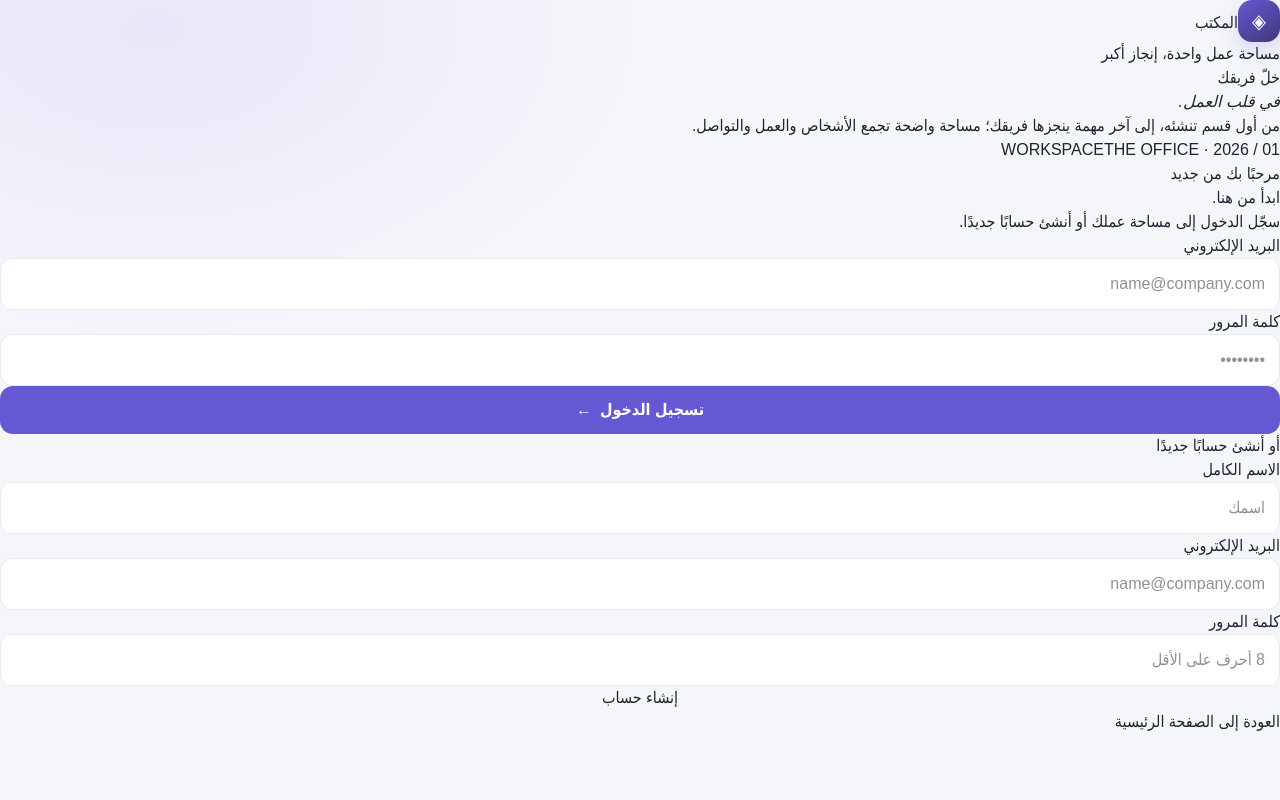
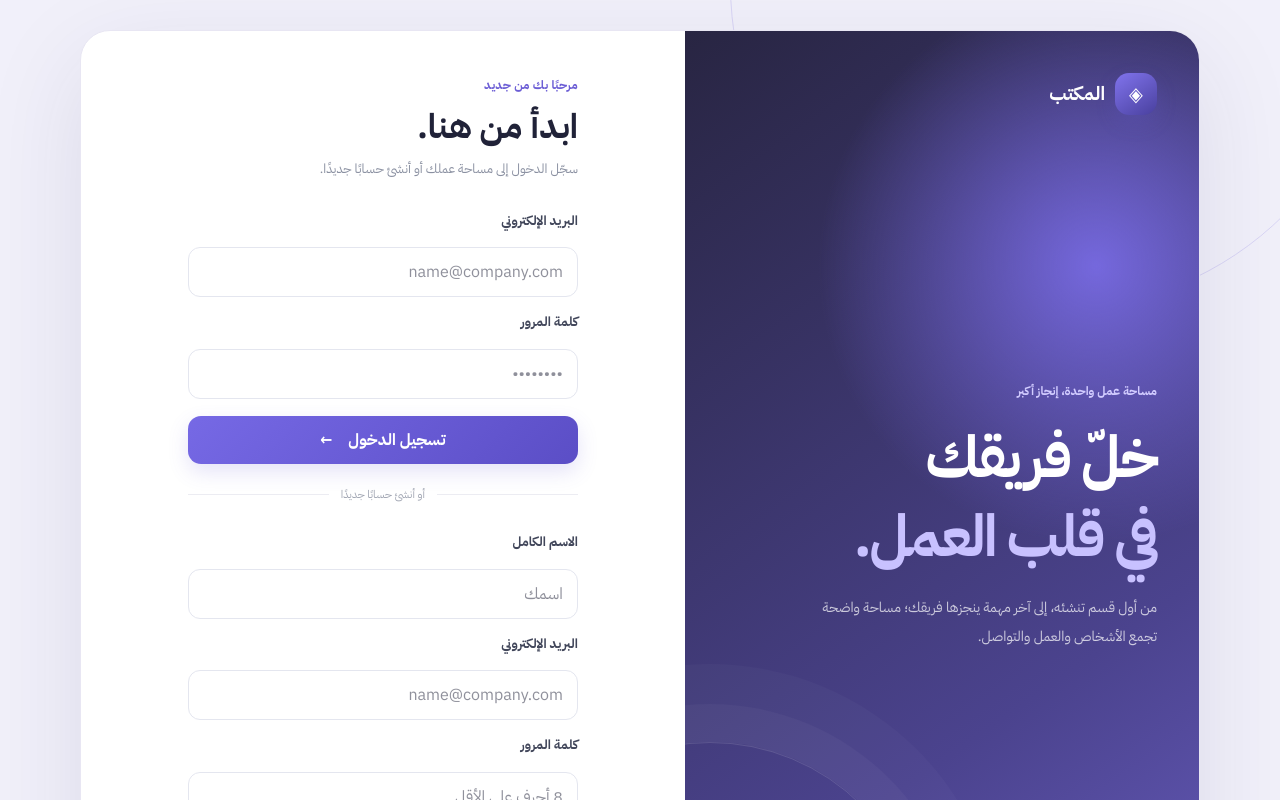
Before and after one commit to yznm1lq-pixel/the-office-mvp, a Next.js app: page /login in a window 1280 px wide. Shown: the top 800 px of the page. Built offline with nearby package versions, Linux system fonts and the light colour scheme; no server answers.

Commit message:
Refresh complete design system and Arabic typography

```diff
--- a/app/globals.css
+++ b/app/globals.css
@@ -1,116 +1,75 @@
+@import url('https://fonts.googleapis.com/css2?family=IBM+Plex+Sans+Arabic:wght@400;500;600;700&family=Plus+Jakarta+Sans:wght@400;500;600;700;800&display=swap');
 @import "tailwindcss";
 
-:root {
-  color-scheme: light;
-  --ink: #1e2432;
-  --muted: #7b8496;
-  --paper: #f5f6fa;
-  --line: #e8eaf0;
-  --violet: #6558d3;
-  --violet-dark: #5145bc;
-}
-
-* { box-sizing: border-box; }
-html { min-height: 100%; background: var(--paper); }
-body {
-  margin: 0;
-  color: var(--ink);
-  background:
-    radial-gradient(ellipse at 12% 4%, rgba(126, 112, 232, .10), transparent 32rem),
-    var(--paper);
-  font-family: Arial, Tahoma, sans-serif;
-}
-button, input { font: inherit; }
-button { cursor: pointer; }
-::selection { background: #dcd8ff; color: #30266f; }
-
-.surface {
-  background: rgba(255,255,255,.9);
-  border: 1px solid rgba(230,232,240,.9);
-  box-shadow: 0 18px 60px rgba(33,39,68,.06);
-  backdrop-filter: blur(16px);
-}
-.primary-button {
-  display: inline-flex; align-items: center; justify-content: center;
-  border: 0; border-radius: 13px; padding: 12px 20px;
-  color: white; background: var(--violet); font-weight: 700;
-  transition: transform .18s ease, background .18s ease;
-}
-.primary-button:hover { background: var(--violet-dark); transform: translateY(-1px); }
-.field {
-  width: 100%; min-width: 0; border: 1px solid var(--line); border-radius: 12px;
-  padding: 13px 14px; background: #fff; outline: none;
-}
-.field:focus { border-color: #958ce8; box-shadow: 0 0 0 3px rgba(101,88,211,.10); }
-
-.brand-mark {
-  display: inline-flex; width: 42px; height: 42px; align-items: center; justify-content: center;
-  border-radius: 14px; color: #fff; background: linear-gradient(145deg,#6558d3,#403779);
-  box-shadow: 0 8px 20px rgba(101,88,211,.2); font-size: 20px; font-weight: 900;
-}
-.stat-card {
-  min-width: 0; border: 1px solid #e9eaf2; border-radius: 22px; background: rgba(255,255,255,.92);
-  padding: 21px; box-shadow: 0 12px 32px rgba(33,39,68,.035);
-}
-.stat-icon {
-  display: inline-flex; width: 34px; height: 34px; align-items: center; justify-content: center;
-  border-radius: 11px; background: #f0eeff; color: #6558d3; font-size: 16px;
-}
-.stat-icon-live { background: #e9f8ef; color: #159653; font-size: 10px; }
-.office-card {
-  display: block; min-width: 0; border: 1px solid #e8eaf0; border-radius: 24px; background: #fff;
-  padding: 22px; box-shadow: 0 12px 32px rgba(33,39,68,.04);
-  transition: transform .18s ease, box-shadow .18s ease, border-color .18s ease;
-}
-.office-card:hover { transform: translateY(-2px); border-color: #d2cdfa; box-shadow: 0 18px 42px rgba(64,55,121,.09); }
-.office-card-mark {
-  display: inline-flex; width: 46px; height: 46px; flex: 0 0 auto; align-items: center; justify-content: center;
-  border-radius: 15px; background: #f0eeff; color: #6558d3; font-size: 22px;
-}
-.status-live, .status-idle {
-  display: inline-flex; align-items: center; gap: 7px; white-space: nowrap;
-  border-radius: 999px; padding: 7px 10px; font-size: 11px; font-weight: 700;
-}
-.status-live { background: #eaf8ef; color: #16834a; }
-.status-idle { background: #f2f3f6; color: #7b8496; }
-.status-live i, .status-idle i { width: 7px; height: 7px; border-radius: 50%; background: currentColor; }
-.empty-state {
-  display: flex; min-height: 190px; flex-direction: column; align-items: center; justify-content: center;
-  border: 1px dashed #d8d4f4; border-radius: 22px; background: rgba(255,255,255,.7); text-align: center; padding: 24px;
-}
-.setup-step { display: flex; align-items: center; gap: 12px; color: #647084; }
-.setup-step > span {
-  display: inline-flex; width: 31px; height: 31px; flex: 0 0 auto; align-items: center; justify-content: center;
-  border: 1px solid #e4e6ed; border-radius: 50%; background: #fff; color: #81899a; font-size: 12px; font-weight: 800;
-}
-.setup-step-done { color: #28234f; }
-.setup-step-done > span { border-color: #d8f0e1; background: #eaf8ef; color: #16834a; }
-.office-hero-art {
-  position: relative; min-height: 340px; overflow: hidden; border: 1px solid #e6e2fa; border-radius: 30px;
-  background: radial-gradient(ellipse at 50% 45%,#e9e6ff 0%,#f5f4ff 50%,#fbfbfe 100%);
-}
-.office-art-grid {
-  position: absolute; inset: 0; opacity: .45;
-  background-image: linear-gradient(30deg,#d8d5f0 1px,transparent 1px),linear-gradient(150deg,#d8d5f0 1px,transparent 1px);
-  background-size: 34px 20px;
-}
-.office-art-floor {
-  position: absolute; left: 50%; top: 50%; display: flex; width: min(76%,390px); height: 170px;
-  align-items: center; justify-content: space-evenly; transform: translate(-50%,-50%) rotate(-8deg) skewY(8deg);
-  border: 1px solid #bdb5ee; border-radius: 24px; background: linear-gradient(135deg,#d9d5fb,#bcb4ef);
-  box-shadow: 0 28px 50px rgba(79,68,159,.18);
-}
-.office-art-floor span {
-  display: flex; width: 58px; height: 58px; align-items: center; justify-content: center; border: 3px solid white;
-  border-radius: 18px; background: white; color: #6558d3; box-shadow: 0 9px 20px rgba(54,47,115,.13); font-size: 24px;
-}
-.office-art-label {
-  position: absolute; bottom: 24px; right: 24px; border: 1px solid #fff; border-radius: 999px;
-  background: rgba(255,255,255,.8); padding: 9px 15px; color: #5145bc; font-size: 12px; font-weight: 700;
-}
-@media (max-width: 640px) {
-  .office-hero-art { min-height: 270px; }
-  .office-art-floor { height: 135px; }
-  .office-art-floor span { width: 46px; height: 46px; border-radius: 14px; }
-  .office-card { padding: 17px; }
-}
+:root{color-scheme:light;--ink:#202238;--muted:#788096;--paper:#f5f6fb;--line:#e8e9f1;--violet:#6658d3;--violet-dark:#5044b7;--navy:#24223f;--green:#16845a}
+*{box-sizing:border-box}
+html{min-height:100%;background:var(--paper)}
+body{margin:0;color:var(--ink);background:radial-gradient(ellipse at 12% 0%,rgba(120,105,226,.10),transparent 32rem),var(--paper);font-family:'IBM Plex Sans Arabic','Plus Jakarta Sans',Tahoma,sans-serif;font-feature-settings:"ss01" on}
+button,input,textarea,select{font:inherit}button{cursor:pointer}a{color:inherit;text-decoration:none}::selection{background:#dedaff;color:#2e2868}
+.primary-button,.secondary-button,.button-disabled{display:inline-flex;align-items:center;justify-content:center;gap:8px;border:0;border-radius:13px;padding:12px 19px;font-weight:700;transition:transform .18s,background .18s,box-shadow .18s}
+.primary-button{color:white;background:linear-gradient(135deg,#7669e5,#5b4ec6);box-shadow:0 8px 20px #6558d32b}
+.primary-button:hover{background:linear-gradient(135deg,#695bd7,#4f43b7);transform:translateY(-1px);box-shadow:0 12px 25px #6558d33b}
+.secondary-button{color:#5145bc;background:#f0eeff;border:1px solid #e2defe}
+.button-disabled{color:#9ca3b3;background:#eceef3;pointer-events:none}
+.field{width:100%;min-width:0;border:1px solid #e4e6ef;border-radius:12px;padding:12px 14px;background:white;outline:none;color:var(--ink);transition:border .15s,box-shadow .15s}
+.field:focus{border-color:#9289e8;box-shadow:0 0 0 3px #7669e51c}
+label{display:block;margin:2px 0 8px;font-size:13px;font-weight:700;color:#41465a}
+.surface,.panel{background:rgba(255,255,255,.91);border:1px solid #e8e9f1;box-shadow:0 18px 55px #2523450a;backdrop-filter:blur(16px)}
+.panel{min-width:0;border-radius:24px;padding:24px}
+.brand-mark{display:inline-flex;width:42px;height:42px;align-items:center;justify-content:center;border-radius:14px;color:white;background:linear-gradient(145deg,#8174ed,#49409e);box-shadow:0 8px 20px #6558d333;font-size:20px;font-weight:900}
+.brand-lockup{display:inline-flex;align-items:center;gap:10px;font-size:19px;font-weight:800}
+.app-shell{min-height:100vh;padding:22px 22px 54px}
+.app-header{display:flex;align-items:center;justify-content:space-between;gap:16px;padding-bottom:20px;border-bottom:1px solid #e8e9f0}
+.nav-link{font-size:13px;font-weight:700;color:#6e7488;transition:color .15s}.nav-link:hover{color:var(--violet)}
+.page-heading{display:flex;align-items:end;justify-content:space-between;gap:18px;margin:38px 0 24px}
+.page-heading h1{font-size:clamp(27px,4vw,40px);font-weight:800;line-height:1.35;letter-spacing:-.04em;margin:7px 0}
+.page-heading p:not(.eyebrow){font-size:14px;line-height:1.9;color:var(--muted);margin:0}
+.eyebrow{font-size:12px;font-weight:800;color:#6c5ed5;letter-spacing:.02em}
+.role-pill,.count-badge{display:inline-flex;align-items:center;justify-content:center;border-radius:999px;padding:8px 13px;background:#f0eeff;color:#5548bc;font-size:11px;font-weight:800;white-space:nowrap}
+.stepper{display:flex;align-items:center;gap:12px;margin:28px 0 26px;overflow-x:auto;padding:4px 0 10px}
+.step{display:inline-flex;align-items:center;gap:9px;white-space:nowrap;color:#969bad;font-size:12px;font-weight:700}
+.step b{display:inline-flex;width:30px;height:30px;align-items:center;justify-content:center;border:1px solid #e1e3eb;border-radius:50%;background:white;font-size:11px}
+.step.current{color:#5448bb}.step.current b{border-color:#6d60d8;background:#6d60d8;color:white;box-shadow:0 5px 14px #6d60d83b}
+.step.complete{color:#17865b}.step.complete b{border-color:#cceedd;background:#eaf8f0;color:#16845a}
+.step-line{width:clamp(22px,8vw,100px);height:1px;flex:0 0 auto;background:#e0e2eb}
+.setup-layout{display:grid;grid-template-columns:minmax(0,1fr) 310px;gap:20px}
+.setup-main{padding:28px}.panel-heading{display:flex;align-items:center;justify-content:space-between;gap:14px;margin-bottom:22px}
+.panel-heading h2,.invite-panel h2{font-size:19px;font-weight:800;margin:0}.panel-heading p{font-size:12px;color:var(--muted);margin:5px 0 0}
+.department-grid,.project-grid{display:grid;grid-template-columns:repeat(auto-fit,minmax(190px,1fr));gap:11px}
+.department-card{display:flex;align-items:center;gap:12px;padding:15px;border:1px solid #ececf3;border-radius:16px;background:#fff}
+.department-card strong{display:block;font-size:14px}.department-card small{display:block;margin-top:4px;color:#9aa0af;font-size:11px}
+.department-dot{width:11px;height:11px;flex:0 0 auto;border-radius:50%;box-shadow:0 0 0 5px #f4f3fc}
+.empty-state{display:flex;min-height:155px;flex-direction:column;align-items:center;justify-content:center;border:1px dashed #d8d5ed;border-radius:18px;background:#fbfaff;text-align:center;padding:22px;color:#777f93;font-size:13px}
+.empty-state p{margin:7px 0 0;font-size:12px;line-height:1.8}.empty-icon{font-size:27px;color:#6c5ed5;margin-bottom:9px}
+.create-form{display:grid;gap:10px;margin-top:24px;padding-top:22px;border-top:1px solid #eff0f5}
+.inline-form{display:flex;gap:10px}.inline-form .field{flex:1}
+.panel-footer{display:flex;align-items:center;justify-content:space-between;gap:12px;margin-top:25px;padding-top:20px;border-top:1px solid #eff0f5}
+.setup-aside{align-self:start;padding:26px}.panel-icon{display:inline-flex;width:42px;height:42px;align-items:center;justify-content:center;border-radius:14px;background:#f0eeff;color:#6356ce;font-size:21px}
+.setup-aside h3{font-size:18px;font-weight:800;margin:17px 0 8px}.setup-aside>p,.invite-panel>p{font-size:12px;line-height:2;color:var(--muted)}
+.setup-mini-stat{display:flex;align-items:center;justify-content:space-between;padding:13px 0;border-top:1px solid #eff0f5;font-size:12px;color:#858c9d}.setup-mini-stat strong{font-size:17px;color:var(--ink)}
+.notice{margin:15px 0;border-radius:13px;padding:12px 15px;font-size:12px;line-height:1.8}.notice-error{border:1px solid #f5d8d8;background:#fff5f4;color:#a34444}.notice-success{border:1px solid #d3efdf;background:#f0fbf5;color:#16724c}
+.team-layout,.work-layout{display:grid;grid-template-columns:minmax(0,1fr) 350px;gap:20px;align-items:start}
+.member-list{display:grid}.member-row{display:flex;align-items:center;gap:12px;padding:15px 0;border-top:1px solid #eff0f5;min-width:0}
+.member-avatar{display:flex;width:40px;height:40px;flex:0 0 auto;align-items:center;justify-content:center;border-radius:14px;background:#f0eeff;color:#6255ca;font-weight:800}
+.member-meta{min-width:110px;flex:1}.member-meta strong{display:block;font-size:13px}.member-meta span{display:block;margin-top:4px;color:#9399a8;font-size:11px}
+.member-actions{display:flex;align-items:center;gap:8px;flex-wrap:wrap;justify-content:flex-end}
+.compact-select{max-width:130px;border:1px solid #e7e8ef;border-radius:9px;background:#fff;padding:8px;font-size:11px}
+.icon-action{padding:8px 11px;border-radius:9px;background:#f0eeff;color:#5b4fc0;font-size:11px;font-weight:800}.remove-action{padding:8px 9px;border-radius:9px;background:#fff2f1;color:#b34e4e;font-size:11px;font-weight:700}
+.member-role{font-size:11px;color:#6e7488;white-space:nowrap}.invite-panel{position:sticky;top:20px}.invite-form{display:grid;gap:9px;margin-top:20px}.invite-form label{margin-top:6px}
+.permission-note{margin-top:18px;padding:13px;border-radius:13px;background:#f7f6ff;color:#716a9b;font-size:11px;line-height:1.9}.invite-link-box{display:flex;align-items:center;justify-content:space-between;gap:16px;margin:14px 0;padding:16px;border:1px solid #dcd7ff;border-radius:16px;background:#f7f5ff}
+.page-footer{display:flex;justify-content:flex-end;margin-top:24px}
+.work-stats{display:grid;grid-template-columns:repeat(3,minmax(0,1fr));gap:13px;margin:24px 0}
+.stat-card{min-width:0;border:1px solid #e9eaf2;border-radius:20px;background:#fff;padding:18px;box-shadow:0 12px 32px #21234408}.stat-card p{font-size:12px;color:#858da0;margin:11px 0 3px}.stat-card strong{font-size:27px;font-weight:800}
+.work-layout{grid-template-columns:repeat(2,minmax(0,1fr))}.project-card{position:relative;border:1px solid #ececf3;border-radius:16px;padding:16px;background:#fff}.project-mark{display:flex;width:31px;height:31px;align-items:center;justify-content:center;border-radius:10px;background:#f0eeff;color:#6658d3}.project-card h3{margin:12px 0 4px;font-size:14px;font-weight:800}.project-card p{font-size:11px;color:#969cad}.status-tag,.priority{display:inline-flex;border-radius:99px;padding:5px 9px;background:#eff8f3;color:#198257;font-size:10px;font-weight:700}
+.task-list{display:grid}.task-row{display:flex;align-items:center;gap:10px;padding:13px 0;border-top:1px solid #eff0f5}.task-check{width:19px;height:19px;flex:0 0 auto;border:1px solid #d9dce7;border-radius:7px}.task-check.checked{display:flex;align-items:center;justify-content:center;border-color:#bfe8d1;background:#e8f8ef;color:#16845a;font-size:12px}.task-row strong{display:block;font-size:12px}.task-row p{margin-top:4px;color:#979dad;font-size:10px}.priority{background:#f4f5f8;color:#7d8494}.priority.urgent{background:#fff0ed;color:#c05c4f}
+.invite-accept-card{width:min(100%,460px);padding:34px}
+.auth-shell{position:relative;display:flex;min-height:100vh;align-items:center;justify-content:center;overflow:hidden;padding:30px;background:#f1f0fa}
+.auth-orbit{position:absolute;border:1px solid #d9d5f5;border-radius:50%;pointer-events:none}.auth-orbit-one{width:650px;height:650px;top:-340px;right:-100px}.auth-orbit-two{width:520px;height:520px;bottom:-330px;left:-120px}
+.auth-frame{position:relative;display:grid;width:min(1120px,100%);min-height:700px;grid-template-columns:.92fr 1.08fr;overflow:hidden;border:1px solid #e8e6f3;border-radius:30px;background:white;box-shadow:0 30px 100px #29234f1a}
+.auth-story{position:relative;display:flex;flex-direction:column;justify-content:space-between;overflow:hidden;padding:42px;color:white;background:radial-gradient(circle at 80% 25%,#7568dd 0,transparent 34%),linear-gradient(145deg,#282542,#4b438e 70%,#6459b8)}
+.auth-story:after{position:absolute;content:"";width:430px;height:430px;border:1px solid #ffffff20;border-radius:50%;left:-190px;bottom:-200px;box-shadow:0 0 0 38px #ffffff08,0 0 0 78px #ffffff06}
+.brand-lockup-light{color:white}.auth-story-copy{position:relative;z-index:1;max-width:420px}.eyebrow-light{color:#d2ccff;font-size:12px;font-weight:700}.auth-story-copy h1{font-size:clamp(38px,5vw,58px);font-weight:800;line-height:1.35;margin:17px 0;letter-spacing:-.04em}.auth-story-copy h1 em{font-style:normal;color:#c8c1ff}.auth-story-copy p{max-width:360px;color:#ffffffb8;font-size:14px;line-height:2.1}.auth-story-foot{display:flex;justify-content:space-between;color:#ffffff70;font-size:10px;letter-spacing:.08em}
+.auth-form-panel{display:flex;align-items:center;justify-content:center;padding:45px 40px}.auth-form-inner{width:min(100%,390px)}.auth-form-inner h2{font-size:34px;font-weight:800;margin:7px 0}.auth-description{margin:0 0 26px;color:#8a90a1;font-size:13px}.auth-form{display:grid;gap:9px}.auth-form label{margin-top:6px}.auth-form .primary-button,.auth-form .secondary-button{margin-top:8px;min-height:47px}
+.auth-divider{display:flex;align-items:center;gap:12px;margin:23px 0;color:#a0a5b2;font-size:11px;white-space:nowrap}.auth-divider span{height:1px;flex:1;background:#ececf2}.auth-back{display:block;margin-top:22px;text-align:center;color:#969bad;font-size:11px}
+@media(max-width:900px){.setup-layout,.team-layout{grid-template-columns:1fr}.setup-aside,.invite-panel{position:static}.work-layout{grid-template-columns:1fr}.auth-frame{grid-template-columns:.8fr 1.2fr}}
+@media(max-width:640px){.app-shell{padding:14px 13px 36px}.app-header{align-items:flex-start}.app-header>div{gap:11px}.nav-link{font-size:11px}.page-heading{align-items:flex-start;flex-direction:column;margin:28px 0 18px}.page-heading h1{font-size:29px}.panel{padding:17px;border-radius:19px}.setup-main{padding:18px}.inline-form{flex-direction:column}.panel-footer{align-items:stretch;flex-direction:column}.panel-footer .primary-button,.panel-footer .button-disabled{width:100%}.member-row{flex-wrap:wrap}.member-actions{width:100%;justify-content:flex-start}.compact-select{max-width:calc(50% - 5px)}.work-stats{gap:8px}.stat-card{padding:13px}.stat-card p{font-size:10px}.stat-card strong{font-size:23px}.stepper{gap:7px}.step{font-size:10px}.step b{width:26px;height:26px}.step-line{width:20px}.auth-shell{padding:12px}.auth-frame{display:block;min-height:0;border-radius:23px}.auth-story{min-height:255px;padding:24px}.auth-story-copy{margin-top:28px}.auth-story-copy h1{font-size:35px;margin:8px 0}.auth-story-copy p{font-size:11px;line-height:1.8;margin:0}.auth-story-foot{margin-top:25px}.auth-form-panel{padding:28px 22px}.auth-form-inner h2{font-size:28px}}
```
